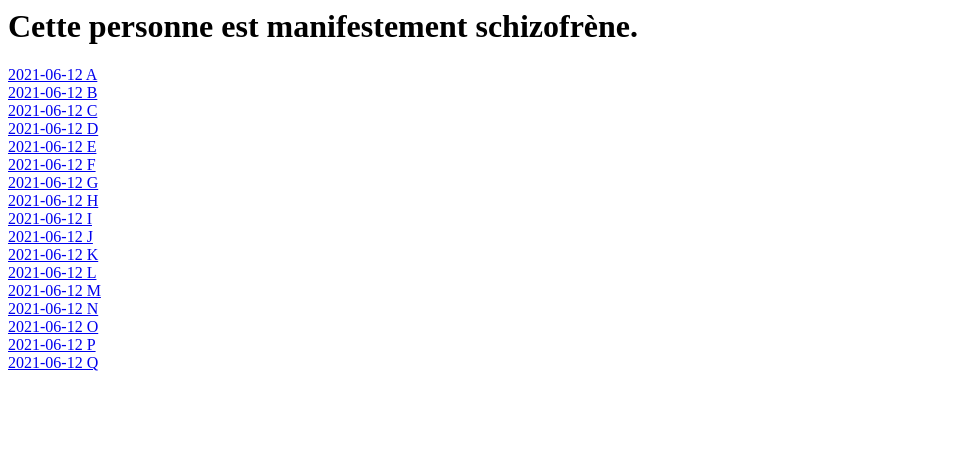
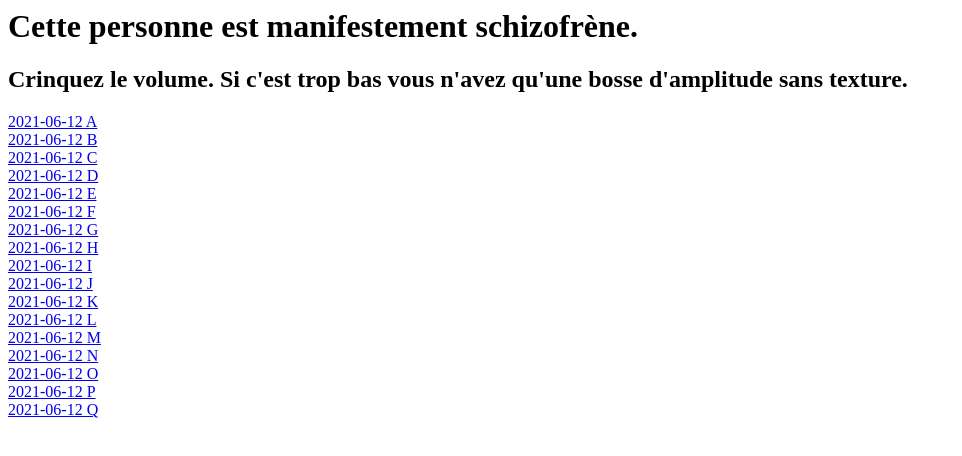
Before and after one commit to Alfredo229/Alfredo229.github.io, a plain HTML site: page 2021-06-12/2021-06-12.html in a window 1280 px wide. Shown: the whole page, without its empty margins (0-962 px from the left). Drawn offline with Linux system fonts and the light colour scheme.

Commit message:
Update 2021-06-12.html

```diff
--- a/2021-06-12/2021-06-12.html
+++ b/2021-06-12/2021-06-12.html
@@ -4,6 +4,7 @@
 </title></head>
 <body>
 <h1>Cette personne est manifestement schizofrène.</h1>
+<h2>Crinquez le volume. Si c'est trop bas vous n'avez qu'une bosse d'amplitude sans texture.</h2>
 <a href="2021-06-12 A.mp3">2021-06-12 A</a><br>
 <a href="2021-06-12 B.mp3">2021-06-12 B</a><br>
 <a href="2021-06-12 C.mp3">2021-06-12 C</a><br>
```
